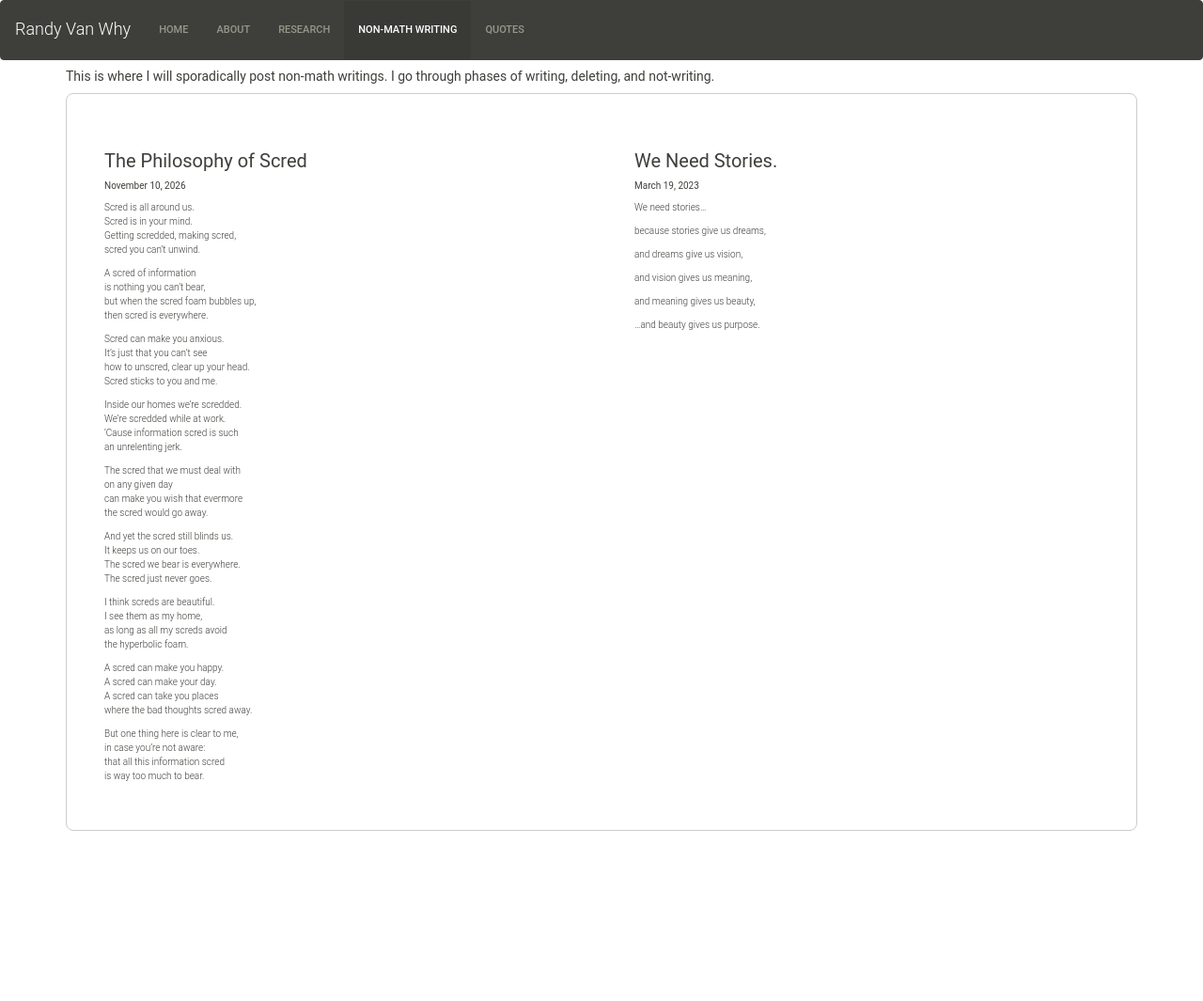
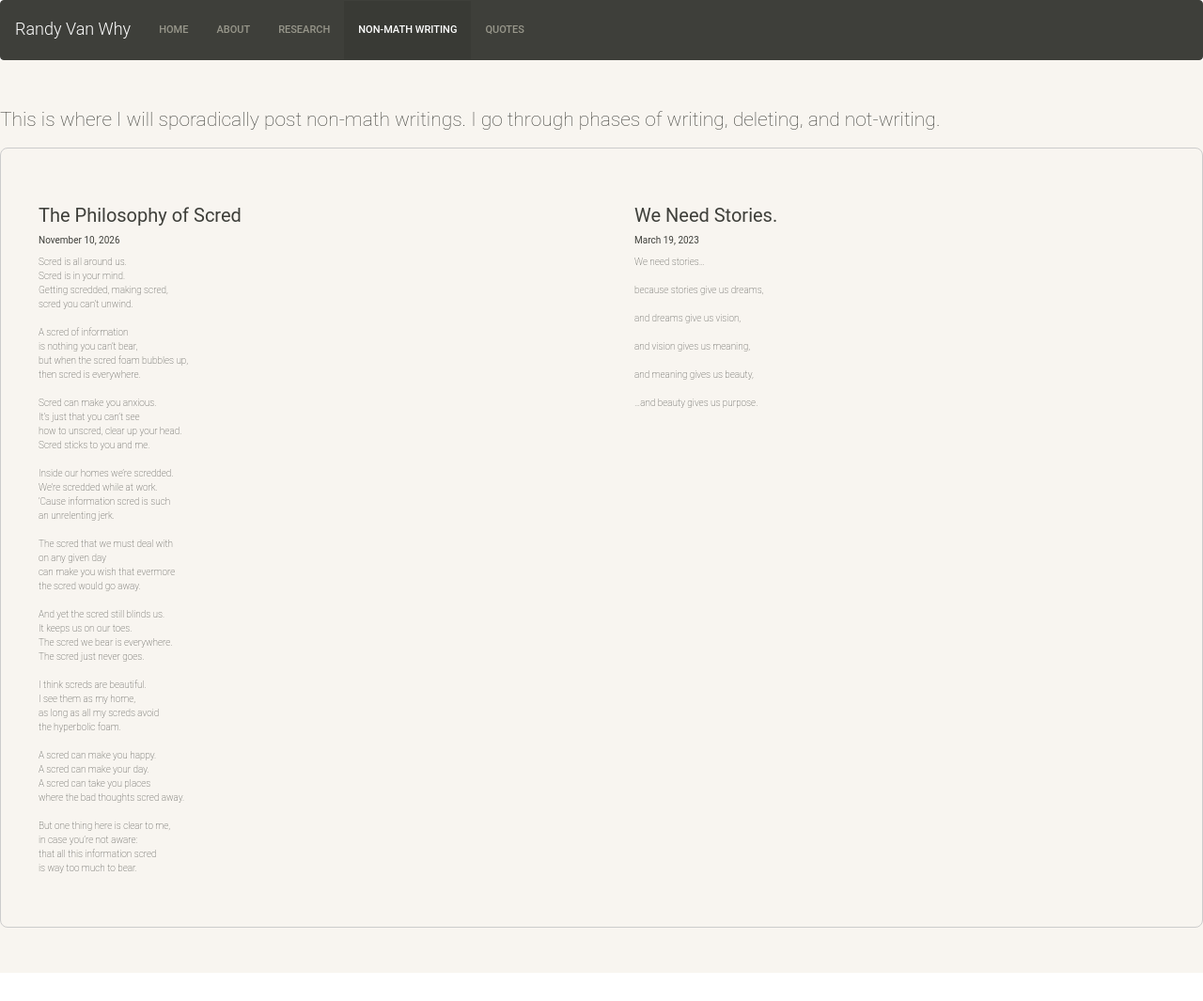
Before and after one commit to rvanwhy/rvanwhy.github.io, a Jekyll site: the page built from 03-blog.md, in a window 1280 px wide. Shown: the whole page at 94% size. Built offline with Jekyll 4.4.1, drawn with Linux system fonts in a browser that asks for light colours; nearby versions of some CDN libraries; before the commit the page ends 900 px from its top, so only the background shows below that.

Commit message:
Fix for real?

```diff
--- a/03-blog.md
+++ b/03-blog.md
@@ -3,10 +3,10 @@ layout: default
 current: Non-math Writing
 permalink: blog.html
 ---
-<div class="container">
+<div class="special jumbotron">
 
-<h5> This is where I will sporadically post non-math writings.
-I go through phases of writing, deleting, and not-writing.</h5>
+<p> This is where I will sporadically post non-math writings.
+I go through phases of writing, deleting, and not-writing.</p>
 
 <style>
 .blog-grid {
```
